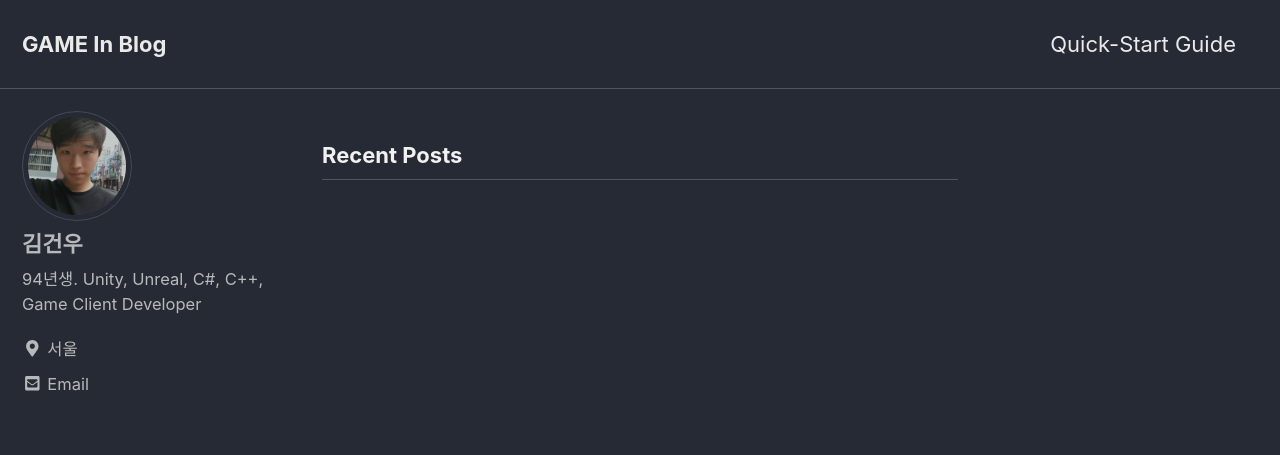
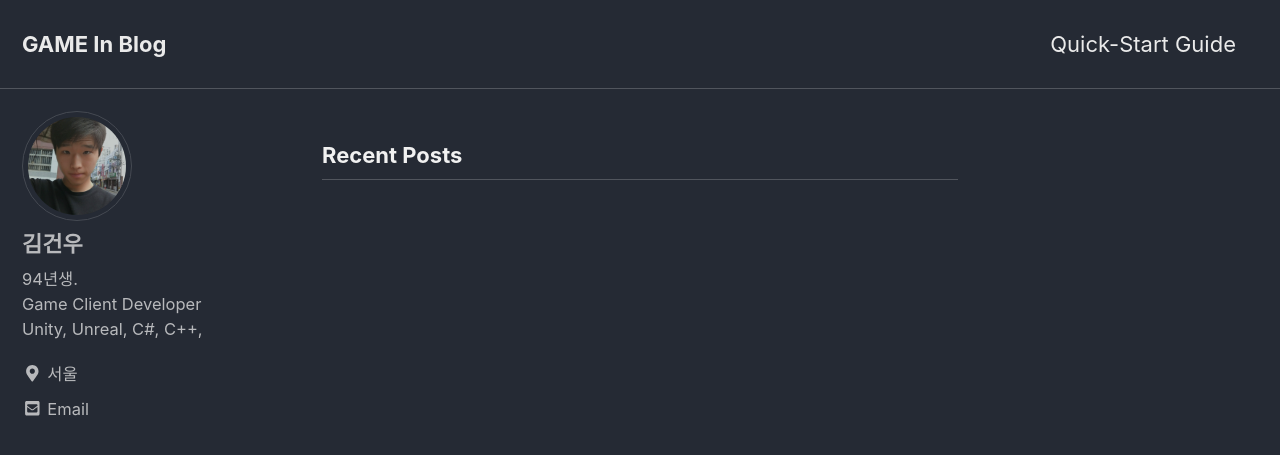
Before and after one commit to eatqua-kk/kkwoo94517.github.io, a Jekyll site: the page built from index.md, in a window 1280 px wide and 900 px high. Shown: the top 455 px of the window. Built offline with Jekyll 4.4.1, drawn with Linux system fonts in a browser that asks for light colours; cached includes are drawn as plain includes; nearby versions of some CDN libraries; the list of posts is cut into pages by our own code.

Commit message:
no message

```diff
--- a/_config.yml
+++ b/_config.yml
@@ -105,7 +105,7 @@ analytics:
 author:
   name             : "김건우"
   avatar           :  "/assets/images/face.jpg"
-  bio              : "94년생. Unity, Unreal, C#, C++, Game Client Developer"
+  bio              : "94년생.</br>Game Client Developer</br>Unity, Unreal, C#, C++,"
   location         : "서울"
   email            : "kkwoo94517@gmail.com"
   links:
```
